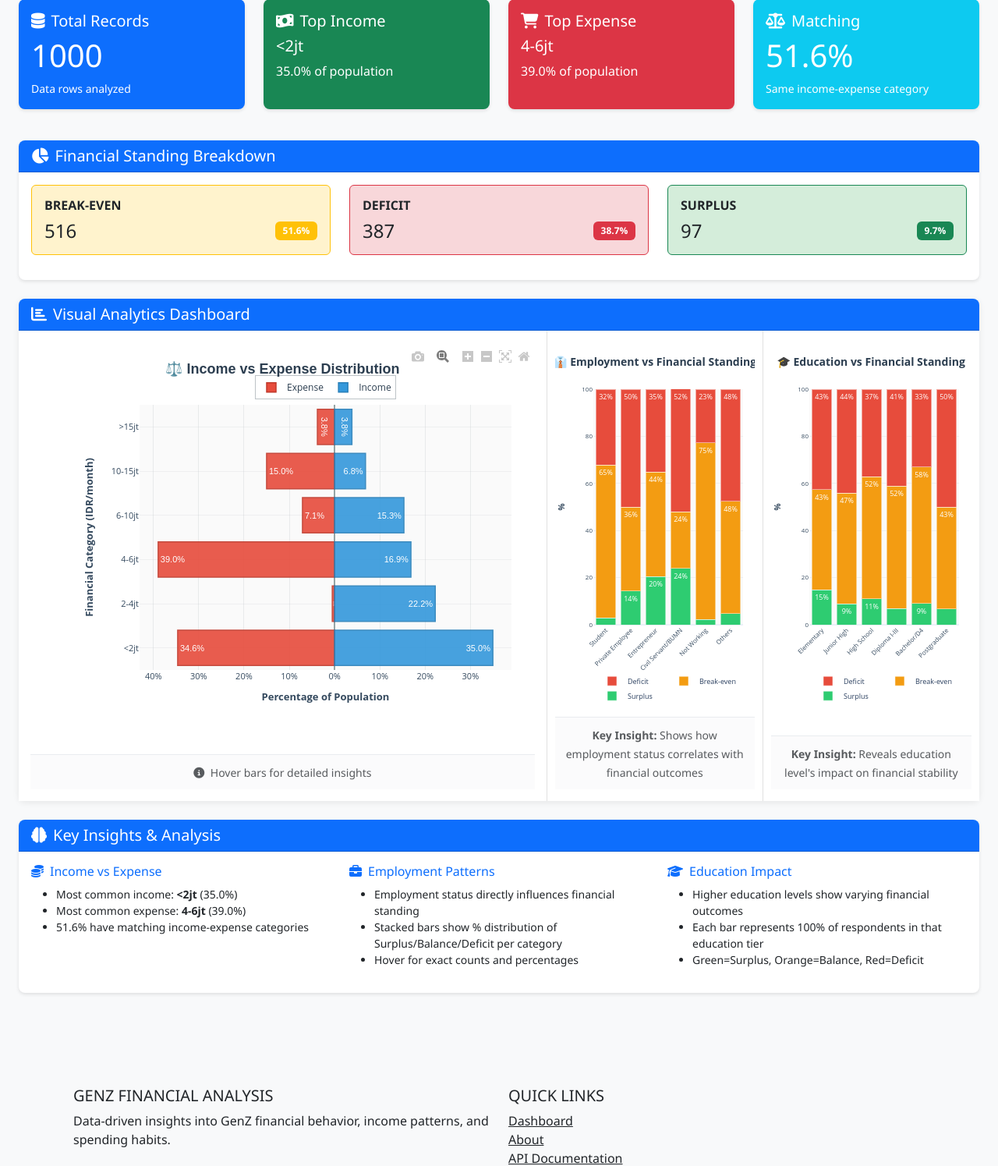
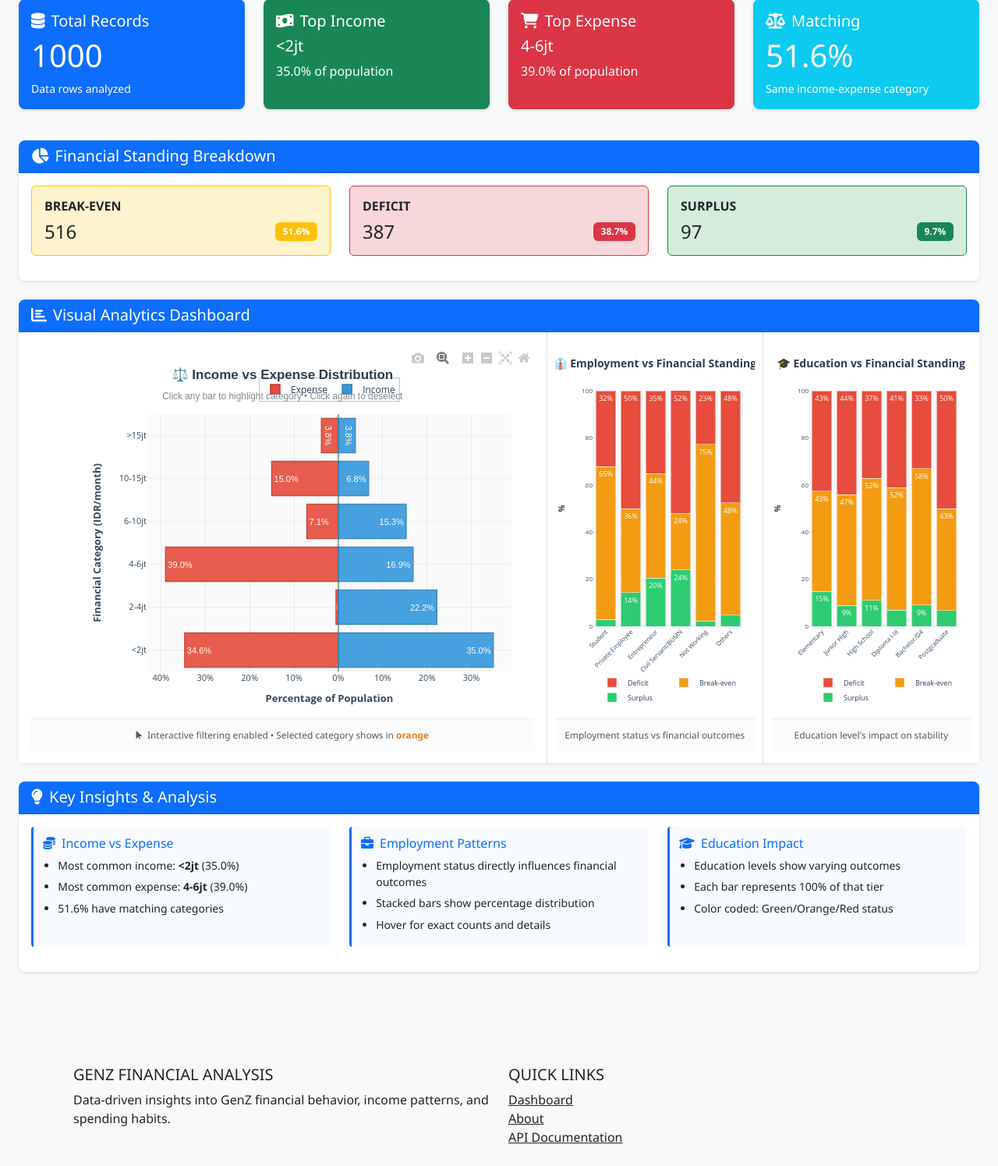
Before and after one commit to Tamatimtam/Dashboard_WIP, a Flask app: page / in a window 1280 px wide. Shown: the part 244-1739 px from the top of the page at 78% size. Run offline with Flask 3, Linux system fonts and the light colour scheme; some libraries are stand-ins or nearby versions.

Commit message:
feat: Enhance dashboard interactivity with improved filtering and insights; update chart generator for better visual feedback

```diff
--- a/flask_app/templates/dashboard.html
+++ b/flask_app/templates/dashboard.html
@@ -122,32 +122,32 @@
                             </div>
                             <div class="viz-footer">
                                 <small class="text-muted">
-                                    <i class="fas fa-info-circle me-1"></i>
-                                    Hover bars for detailed insights
+                                    <i class="fas fa-mouse-pointer me-1"></i>
+                                    Interactive filtering enabled • Selected category shows in <strong style="color: #e67e22;">orange</strong>
                                 </small>
                             </div>
                         </div>
 
                         <!-- Profession Chart - 20% -->
-                        <div class="viz-panel viz-side">
+                        <div class="viz-panel viz-side" id="profession-panel">
                             <div class="viz-content">
                                 {{ profession_chart|safe }}
                             </div>
                             <div class="viz-footer">
                                 <small class="text-muted">
-                                    <strong>Key Insight:</strong> Shows how employment status correlates with financial outcomes
+                                    Employment status vs financial outcomes
                                 </small>
                             </div>
                         </div>
 
                         <!-- Education Chart - 20% -->
-                        <div class="viz-panel viz-side">
+                        <div class="viz-panel viz-side" id="education-panel">
                             <div class="viz-content">
                                 {{ education_chart|safe }}
                             </div>
                             <div class="viz-footer">
                                 <small class="text-muted">
-                                    <strong>Key Insight:</strong> Reveals education level's impact on financial stability
+                                    Education level's impact on stability
                                 </small>
                             </div>
                         </div>
@@ -163,34 +163,62 @@
             <div class="card border-primary">
                 <div class="card-header bg-primary text-white">
                     <h5 class="mb-0">
-                        <i class="fas fa-brain me-2"></i>Key Insights & Analysis
+                        <i class="fas fa-lightbulb me-2"></i>Key Insights & Analysis
                     </h5>
                 </div>
                 <div class="card-body">
+                    <!-- Filter status indicator - only shows when filtered -->
+                    <div id="filter-status" class="alert alert-warning alert-dismissible mb-3" style="display: none;">
+                        <div class="d-flex align-items-center justify-content-between">
+                            <div class="d-flex align-items-center">
+                                <i class="fas fa-filter me-2"></i>
+                                <span>
+                                    <strong>Active Filter:</strong> Viewing category
+                                    <span id="filter-category" class="badge bg-dark ms-1 me-1"></span>
+                                </span>
+                            </div>
+                            <button type="button" class="btn btn-sm btn-outline-dark" onclick="window.resetCategoryFilter()">
+                                <i class="fas fa-times me-1"></i>Clear
+                            </button>
+                        </div>
+                    </div>
+
                     <div class="row">
-                        <div class="col-md-4">
-                            <h6 class="text-primary"><i class="fas fa-coins me-2"></i>Income vs Expense</h6>
-                            <ul class="small">
-                                <li>Most common income: <strong>{{ metrics.most_common_income }}</strong> ({{ metrics.most_common_income_pct }}%)</li>
-                                <li>Most common expense: <strong>{{ metrics.most_common_expense }}</strong> ({{ metrics.most_common_expense_pct }}%)</li>
-                                <li>{{ metrics.matching_categories.percentage }}% have matching income-expense categories</li>
-                            </ul>
+                        <div class="col-md-4 mb-3">
+                            <div class="insight-card">
+                                <h6 class="text-primary mb-2">
+                                    <i class="fas fa-coins me-2"></i>Income vs Expense
+                                </h6>
+                                <ul class="small mb-0">
+                                    <li>Most common income: <strong>{{ metrics.most_common_income }}</strong> ({{ metrics.most_common_income_pct }}%)</li>
+                                    <li>Most common expense: <strong>{{ metrics.most_common_expense }}</strong> ({{ metrics.most_common_expense_pct }}%)</li>
+                                    <li>{{ metrics.matching_categories.percentage }}% have matching categories</li>
+                                </ul>
+                            </div>
                         </div>
-                        <div class="col-md-4">
-                            <h6 class="text-primary"><i class="fas fa-briefcase me-2"></i>Employment Patterns</h6>
-                            <ul class="small">
-                                <li>Employment status directly influences financial standing</li>
-                                <li>Stacked bars show % distribution of Surplus/Balance/Deficit per category</li>
-                                <li>Hover for exact counts and percentages</li>
-                            </ul>
+                        <div class="col-md-4 mb-3">
+                            <div class="insight-card">
+                                <h6 class="text-primary mb-2">
+                                    <i class="fas fa-briefcase me-2"></i>Employment Patterns
+                                </h6>
+                                <ul class="small mb-0">
+                                    <li>Employment status directly influences financial outcomes</li>
+                                    <li>Stacked bars show percentage distribution</li>
+                                    <li>Hover for exact counts and details</li>
+                                </ul>
+                            </div>
                         </div>
-                        <div class="col-md-4">
-                            <h6 class="text-primary"><i class="fas fa-graduation-cap me-2"></i>Education Impact</h6>
-                            <ul class="small">
-                                <li>Higher education levels show varying financial outcomes</li>
-                                <li>Each bar represents 100% of respondents in that education tier</li>
-                                <li>Green=Surplus, Orange=Balance, Red=Deficit</li>
-                            </ul>
+                        <div class="col-md-4 mb-3">
+                            <div class="insight-card">
+                                <h6 class="text-primary mb-2">
+                                    <i class="fas fa-graduation-cap me-2"></i>Education Impact
+                                </h6>
+                                <ul class="small mb-0">
+                                    <li>Education levels show varying outcomes</li>
+                                    <li>Each bar represents 100% of that tier</li>
+                                    <li>Color coded: Green/Orange/Red status</li>
+                                </ul>
+                            </div>
                         </div>
                     </div>
                 </div>
@@ -198,19 +226,47 @@
         </div>
     </div>
 </div>
+
+<script>
+// Enhanced global event listener with cleaner UI updates
+document.addEventListener('categoryFiltered', function(e) {
+    const category = e.detail.category;
+    const statusDiv = document.getElementById('filter-status');
+    const categorySpan = document.getElementById('filter-category');
+
+    if (statusDiv && categorySpan) {
+        categorySpan.textContent = category;
+        statusDiv.style.display = 'block';
+        setTimeout(() => statusDiv.classList.add('show'), 10);
+    }
+});
+
+document.addEventListener('categoryFilterReset', function(e) {
+    const statusDiv = document.getElementById('filter-status');
+
+    if (statusDiv) {
+        statusDiv.classList.remove('show');
+        setTimeout(() => statusDiv.style.display = 'none', 300);
+    }
+});
+</script>
 {% endblock %}
 
 {% block extra_css %}
 <style>
+    /* Base styles */
     .chart-container {
         min-height: 600px;
     }
+
     .bg-light-success {
         background-color: #d4edda !important;
     }
+
     .bg-light-danger {
         background-color: #f8d7da !important;
     }
+
     .bg-light-warning {
         background-color: #fff3cd !important;
     }
@@ -227,7 +283,7 @@
     .viz-panel {
         position: relative;
         background: white;
-        border-right: 1px solid #e0e0e0;
+        border-right: 1px solid #dee2e6;
         display: flex;
         flex-direction: column;
         overflow: hidden;
@@ -265,31 +321,93 @@
     }
 
     .viz-footer {
-        padding: 10px;
+        padding: 10px 12px;
         text-align: center;
         border-top: 1px solid #e9ecef;
-        background: rgba(248, 249, 250, 0.6);
+        background: rgba(248, 249, 250, 0.7);
         flex-shrink: 0;
+        font-size: 0.85rem;
     }
 
-    .viz-badge {
-        position: absolute;
-        top: 10px;
-        right: 10px;
-        z-index: 10;
+    .viz-footer strong {
+        color: #e67e22;
     }
 
-    /* Ensure Plotly charts fill their containers */
-    .viz-content .js-plotly-plot,
-    .viz-content .plotly,
-    .viz-content .plotly-graph-div {
-        width: 100% !important;
-        height: 100% !important;
+    /* Filter status alert */
+    #filter-status {
+        animation: slideDown 0.4s ease-out;
+        border-left: 3px solid #856404;
+        transition: all 0.3s ease;
     }
 
-    .viz-content .main-svg {
-        width: 100% !important;
-        height: 100% !important;
+    #filter-status.show {
+        opacity: 1;
+    }
+
+    #filter-status .badge {
+        font-size: 0.95rem;
+        padding: 0.4em 0.7em;
+        font-weight: 600;
+    }
+
+    @keyframes slideDown {
+        from {
+            opacity: 0;
+            transform: translateY(-10px);
+        }
+        to {
+            opacity: 1;
+            transform: translateY(0);
+        }
+    }
+
+    /* Insight cards for cleaner layout */
+    .insight-card {
+        padding: 0.75rem;
+        border-left: 3px solid #0d6efd;
+        background: rgba(13, 110, 253, 0.03);
+        border-radius: 0.25rem;
+        height: 100%;
+    }
+
+    .insight-card ul {
+        padding-left: 1.2rem;
+        margin-bottom: 0;
+    }
+
+    .insight-card li {
+        margin-bottom: 0.4rem;
+        line-height: 1.5;
+    }
+
+    /* Smooth panel transitions */
+    .viz-panel {
+        transition: opacity 0.3s ease, transform 0.2s ease;
+    }
+
+    .viz-panel.filtered-out {
+        opacity: 0.6;
+        transform: scale(0.99);
+    }
+
+    /* Y-axis label highlighting */
+    .ytick text {
+        transition: all 0.3s ease !important;
+    }
+
+    /* Card enhancements */
+    .card.shadow-sm {
+        box-shadow: 0 0.125rem 0.5rem rgba(0, 0, 0, 0.075) !important;
+        transition: box-shadow 0.3s ease;
+    }
+
+    .card.shadow-sm:hover {
+        box-shadow: 0 0.25rem 0.75rem rgba(0, 0, 0, 0.1) !important;
+    }
+
+    /* Card header polish */
+    .card-header {
+        border-bottom: 2px solid rgba(0, 0, 0, 0.05);
     }
 
     /* Responsive Design */
@@ -315,7 +433,7 @@
             flex: 1 1 auto;
             width: 100% !important;
             border-right: none;
-            border-bottom: 1px solid #e0e0e0;
+            border-bottom: 1px solid #dee2e6;
             min-height: 450px;
         }
 
@@ -332,20 +450,32 @@
         .viz-main,
         .viz-side {
             min-height: 350px;
+            padding: 10px;
+        }
+
+        .visualization-grid {
+            gap: 0;
+        }
+
+        .insight-card {
+            margin-bottom: 0.5rem;
         }
     }
 
-    /* Shadow and hover effects */
-    .card.shadow-sm {
-        box-shadow: 0 0.125rem 0.5rem rgba(0, 0, 0, 0.08) !important;
-        transition: box-shadow 0.3s ease;
+    /* Ensure Plotly charts fill containers */
+    .viz-content .js-plotly-plot,
+    .viz-content .plotly,
+    .viz-content .plotly-graph-div {
+        width: 100% !important;
+        height: 100% !important;
     }
 
-    .card.shadow-sm:hover {
-        box-shadow: 0 0.25rem 1rem rgba(0, 0, 0, 0.12) !important;
+    .viz-content .main-svg {
+        width: 100% !important;
+        height: 100% !important;
     }
 
-    /* Card body padding override */
+    /* Remove unnecessary padding */
     .card-body.p-0 {
         padding: 0 !important;
     }
```
Also changed, not shown: flask_app/utils/chart_generator.py (+165 -11 lines).
